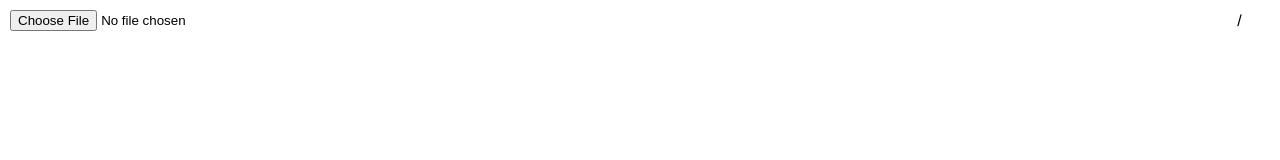
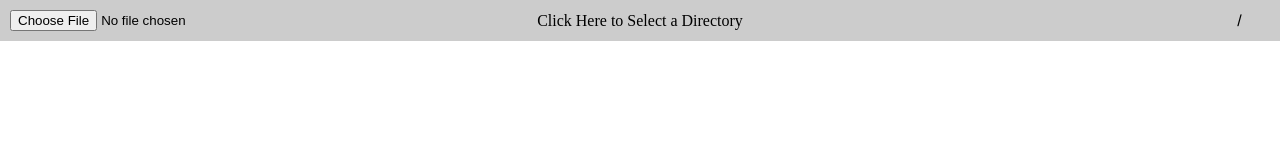
Before and after one commit to TysonNgo/HTML-Image-Viewer, a plain HTML site: page index.html in a window 1280 px wide. Drawn offline with Linux system fonts and the light colour scheme.

Commit message:
keep file selector on top

```diff
--- a/index.html
+++ b/index.html
@@ -46,9 +46,30 @@
 		#image img:not([src]){
 			display: none;
 		}
+		#dir{
+			position: fixed;
+			top:0;
+			opacity: 0.1;
+			width:100vw;
+			background: rgba(0,0,0,.2);
+			padding:10px;
+			margin:0;
+		}
+		#dir:hover{
+			opacity: 1;
+		}
+		#dir-label{
+			position: fixed;
+			top:0;
+			margin: .75em 0;
+			text-align: center;
+			z-index: -1000;
+			width: 100vw;
+		}
 	</style>
 </head>
 <body>
+	<label id="dir-label">Click Here to Select a Directory</label>
 	<input id="dir" type="file" webkitdirectory>
 	<div class="container">
 		<div id="images"></div>
```
